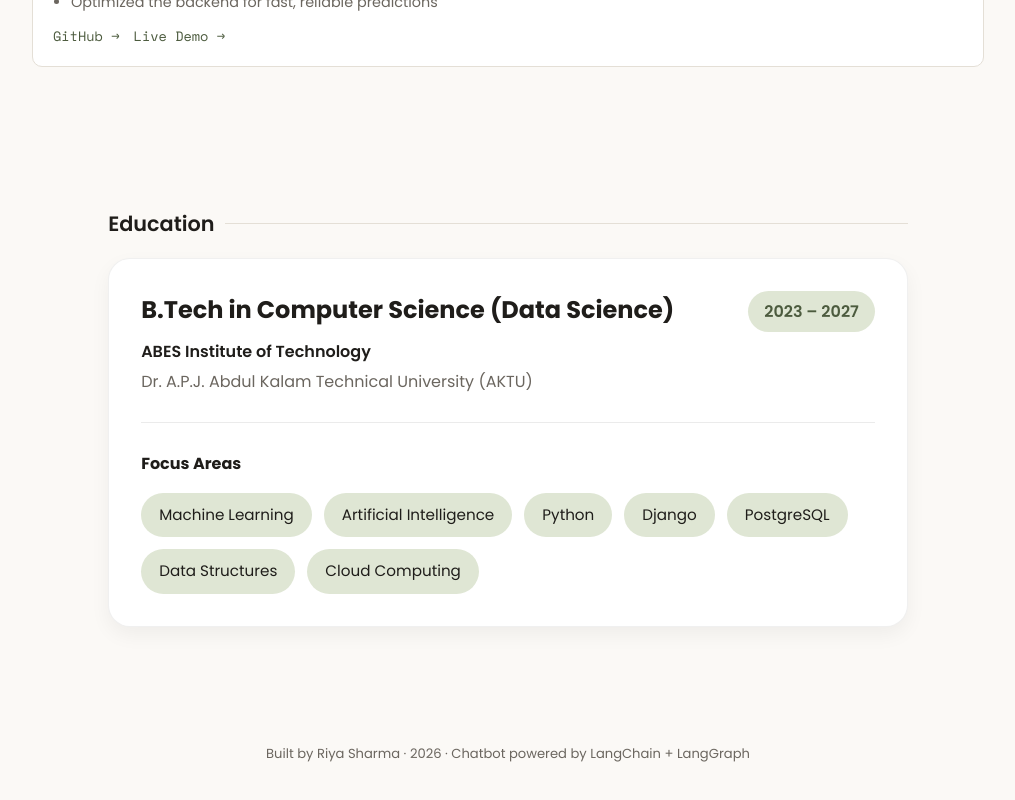
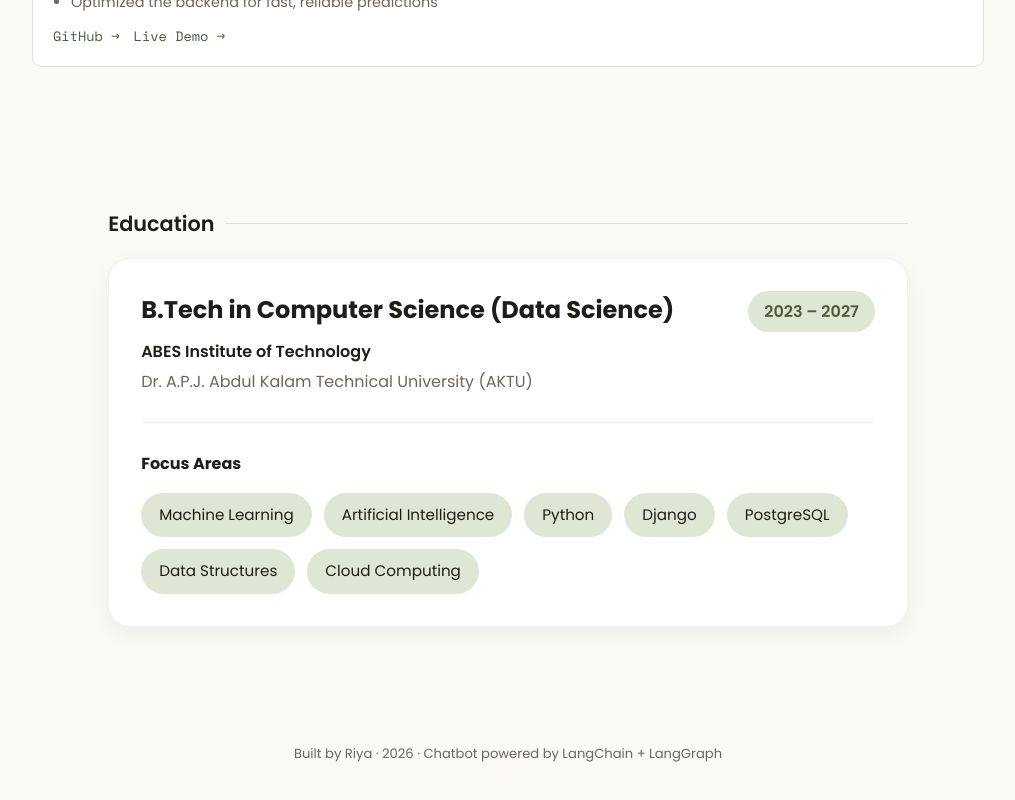
Before and after one commit to riya5005/AIPortfolio, a React (Vite) app in the folder riya-portfolio/frontend/: page / in a window 1280 px wide. Shown: the part 1820-2620 px from the top of the page, without its empty margins (132-1147 px from the left). Built offline with nearby package versions, Linux system fonts and the light colour scheme; no server answers.

Commit message:
Update Footer.jsx

```diff
--- a/riya-portfolio/frontend/src/components/Footer.jsx
+++ b/riya-portfolio/frontend/src/components/Footer.jsx
@@ -1,7 +1,7 @@
 function Footer() {
   return (
     <footer>
-      <p>Built by Riya Sharma · {new Date().getFullYear()} · Chatbot powered by LangChain + LangGraph</p>
+      <p>Built by Riya · {new Date().getFullYear()} · Chatbot powered by LangChain + LangGraph</p>
     </footer>
   )
 }
```
